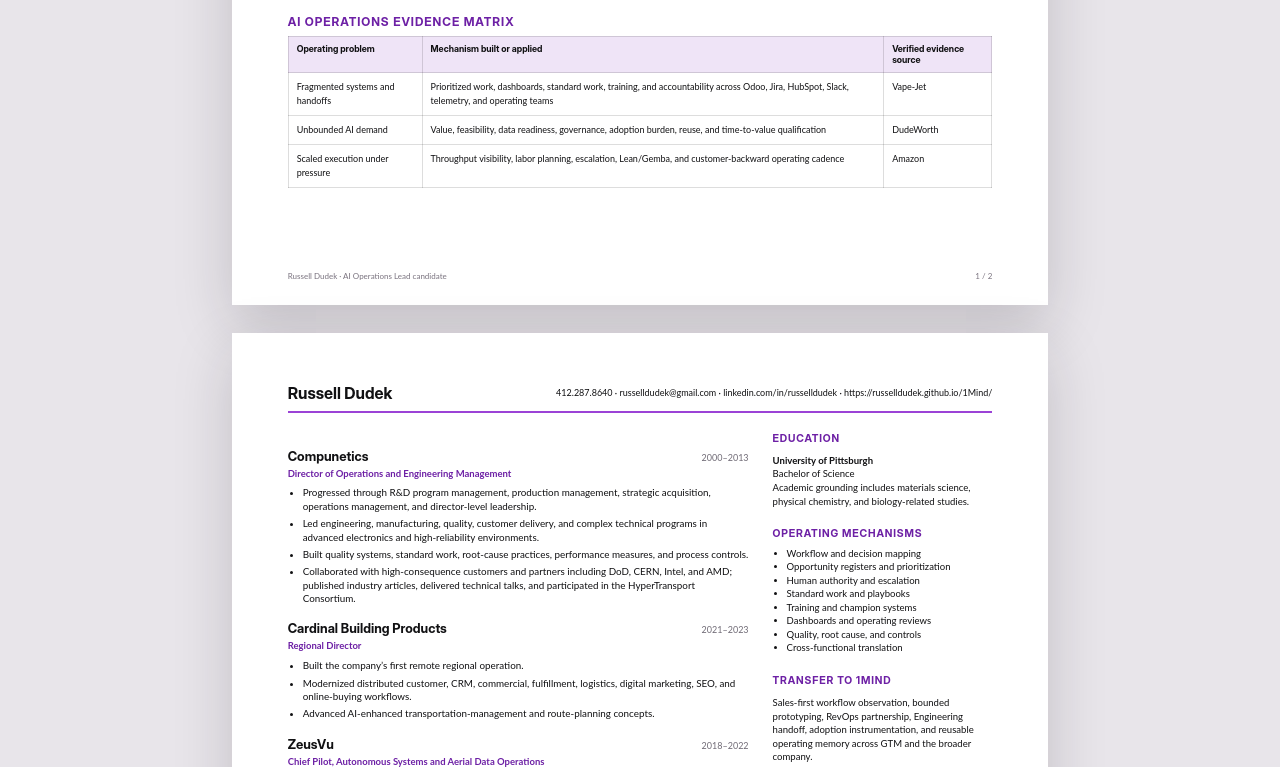
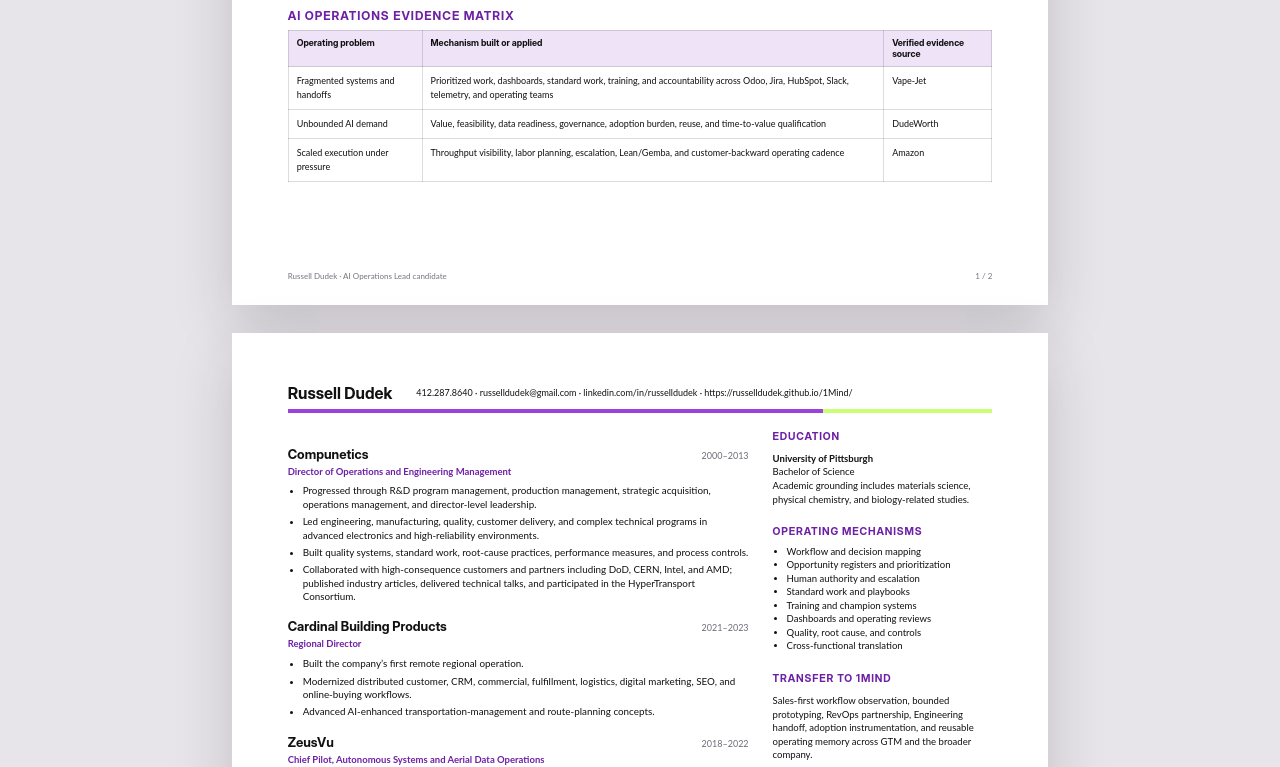
Before and after one commit to russelldudek/1Mind, a plain HTML site: page resume.html in a window 1280 px wide. Shown: the part 845-1612 px from the top of the page. Drawn offline with Linux system fonts and the light colour scheme.

Commit message:
Load refined document branding styles

```diff
--- a/styles.css
+++ b/styles.css
@@ -4,3 +4,4 @@
 @import url("styles-03.css");
 @import url("styles-04.css");
 @import url("styles-05.css");
+@import url("document-branding.css");
```
